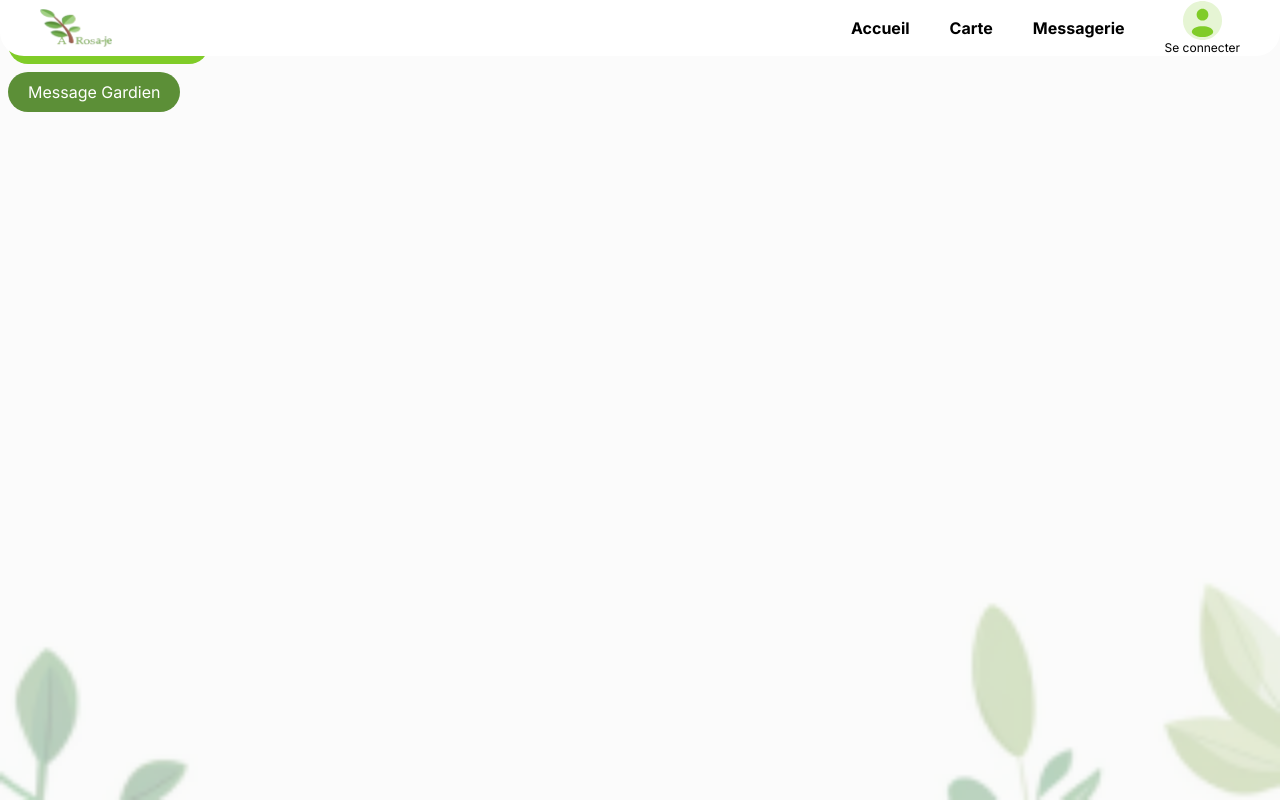
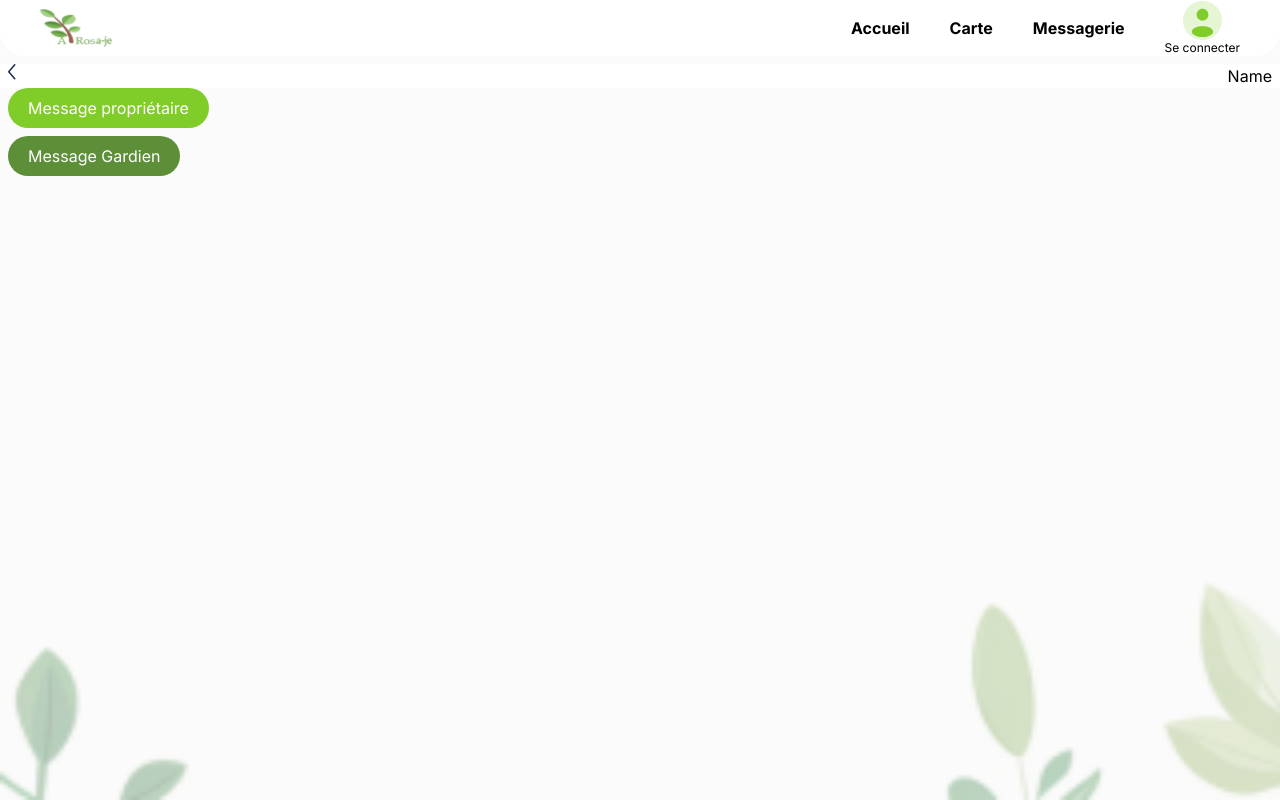
Before and after one commit to AxelRhul/mspr-501, a Next.js app: page /messagerie in a window 1280 px wide. Built offline with nearby package versions, Linux system fonts and the light colour scheme; no server answers.

Commit message:
Update front profil plante

```diff
--- a/src/app/messagerie/page.tsx
+++ b/src/app/messagerie/page.tsx
@@ -2,7 +2,7 @@ import Link from "next/link"
 
 export default function Page() {
     return (
-        <div className="h-screen w-full bg-messagerie bg-cover">
+        <div className="h-screen w-full bg-messagerie bg-cover pt-16">
             <div className="bg-white w-full flex justify-between px-2">
                 <Link href='/'>
                     <img src="/img/back.svg" alt="flèche retour" />
```
